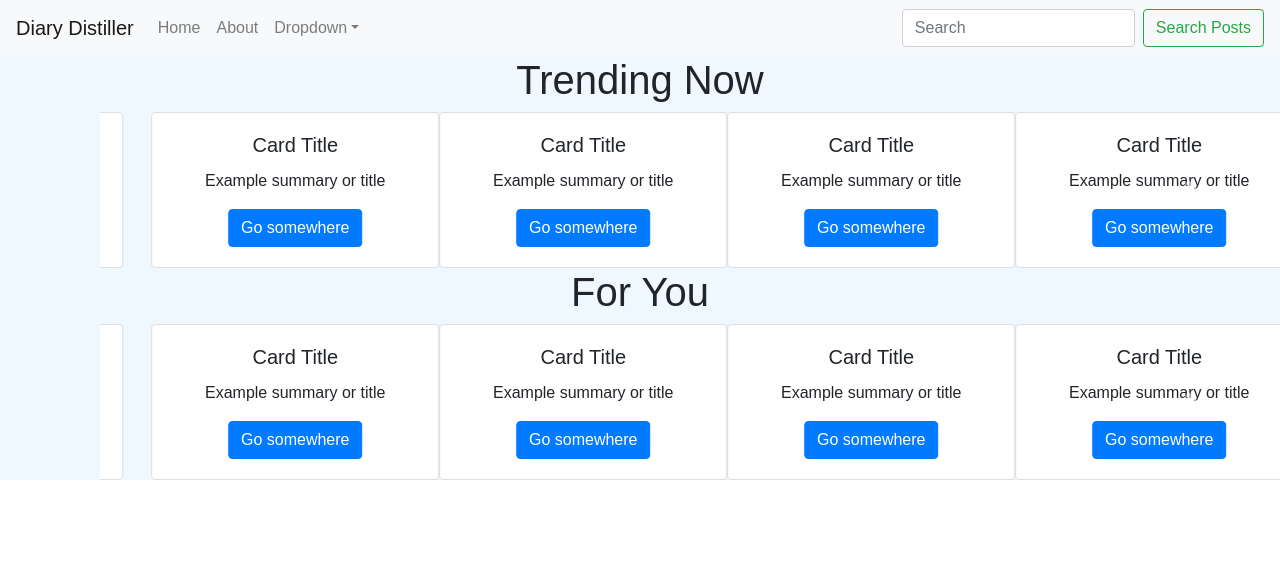
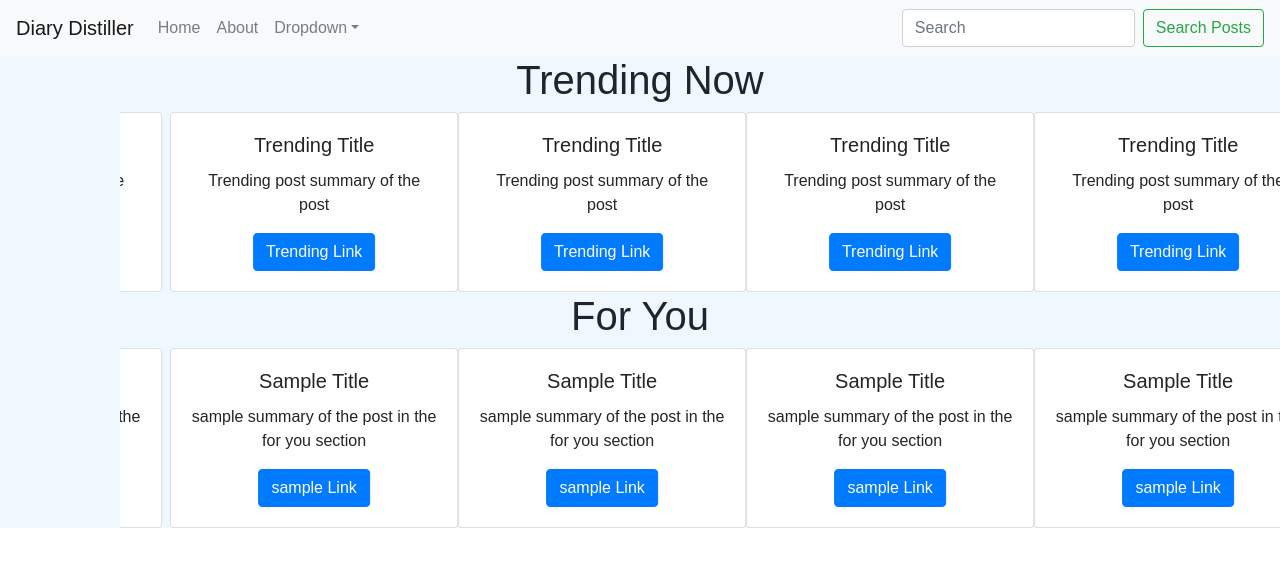
Before and after one commit to Franktheknight/QP-Team-10, a React (Create React App) app: page / in a window 1280 px wide. Shown: the top 566 px of the page. Built offline with nearby package versions, Linux system fonts and the light colour scheme.

Commit message:
temp solution for passing props to posts

```diff
--- a/src/components/mainpage/foryou.css
+++ b/src/components/mainpage/foryou.css
@@ -3,5 +3,5 @@
 }
 
 .Center {
-    margin-left: 100px;
+    margin-left: 120px;
 }
--- a/src/components/mainpage/foryou.js
+++ b/src/components/mainpage/foryou.js
@@ -5,27 +5,31 @@ import Post from "./post";
 import Row from 'react-bootstrap/Row'
 import Carousel from 'react-bootstrap/Carousel'
 
-
+const post = {
+  title: "Sample Title",  //put backend props here?
+  summary: "sample summary of the post in the for you section", //put backend props here?
+  link: "sample Link" //put backend props here?
+}
 function ForYou() {
   return (
     <div className="forYou">
       <h1>For You</h1>
-      <Carousel className="Center">
+      <Carousel controls={false} className="Center">
         <Carousel.Item>
           <Row>
-            <Post />
-            <Post />
-            <Post />
-            <Post />
+            <Post {...post} />
+            <Post {...post} />
+            <Post {...post} />
+            <Post {...post} />
           </Row>
         </Carousel.Item>
         <Carousel.Item>
-          <Row>
-            <Post />
-            <Post />
-            <Post />
-            <Post />
-          </Row>
+            <Row>
+              <Post {...post} />
+              <Post {...post} />
+              <Post {...post} />
+              <Post {...post} />
+            </Row>
         </Carousel.Item>
       </Carousel>
     </div>
--- a/src/components/mainpage/post.js
+++ b/src/components/mainpage/post.js
@@ -2,15 +2,16 @@ import React from "react";
 import Card from 'react-bootstrap/Card'
 import Button from 'react-bootstrap/Button'
 
-function Post() {
+function Post(props) {
+    const {...other} = props;
     return (
         <Card style={{ width: '18rem' }}>
             <Card.Body>
-                <Card.Title>Card Title</Card.Title>
+                <Card.Title>{other.title}</Card.Title>
                 <Card.Text>
-                    Example summary or title
+                    {other.summary}
                 </Card.Text>
-                <Button variant="primary">Go somewhere</Button>
+                <Button variant="primary">{other.link}</Button>
             </Card.Body>
         </Card>
     );
--- a/src/components/mainpage/trendingposts.css
+++ b/src/components/mainpage/trendingposts.css
@@ -3,5 +3,5 @@
 }
 
 .Center {
-    margin-left: 100px;
+    margin-left: 120px;
 }
--- a/src/components/mainpage/trendingposts.js
+++ b/src/components/mainpage/trendingposts.js
@@ -5,25 +5,32 @@ import Post from "./post.js";
 import Row from 'react-bootstrap/Row'
 import Carousel from 'react-bootstrap/Carousel'
 
+const post = {
+    title: "Trending Title", //put backend props here?
+    summary: "Trending post summary of the post", //put backend props here?
+    link: "Trending Link" //put backend props here?
+}
+
+
 function Trending() {
     return (
         <div className="trending">
             <h1>Trending Now</h1>
-            <Carousel className="Center">
+            <Carousel controls={false} className="Center">
                 <Carousel.Item>
                     <Row>
-                        <Post />
-                        <Post />
-                        <Post />
-                        <Post />
+                        <Post {...post}/>
+                        <Post {...post}/>
+                        <Post {...post}/>
+                        <Post {...post}/>
                     </Row>
                 </Carousel.Item>
                 <Carousel.Item>
                     <Row>
-                        <Post />
-                        <Post />
-                        <Post />
-                        <Post />
+                        <Post {...post}/>
+                        <Post {...post}/>
+                        <Post {...post}/>
+                        <Post {...post}/>
                     </Row>
                 </Carousel.Item>
             </Carousel>
```
Also changed, not shown: src/App.js (line endings or trailing spaces).
